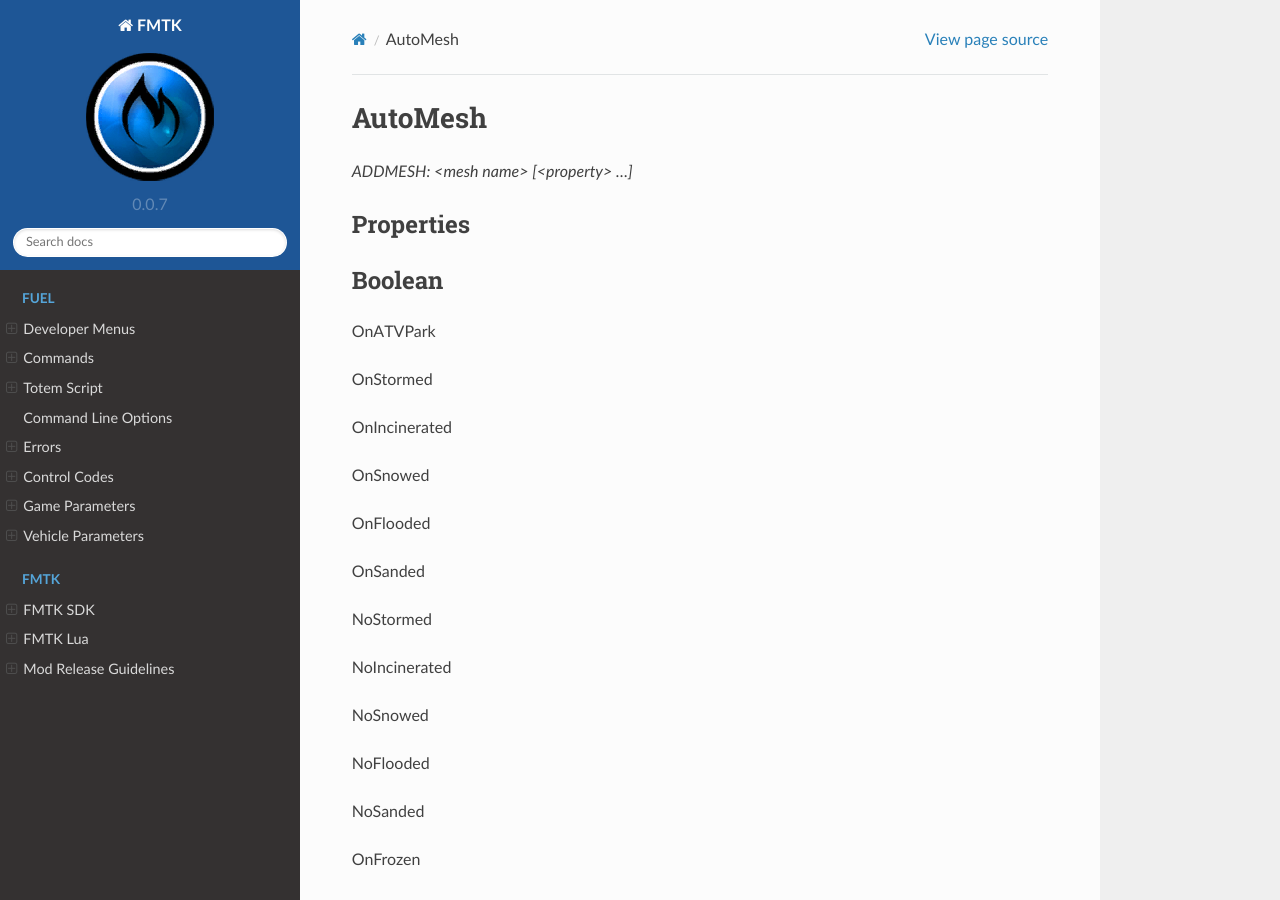
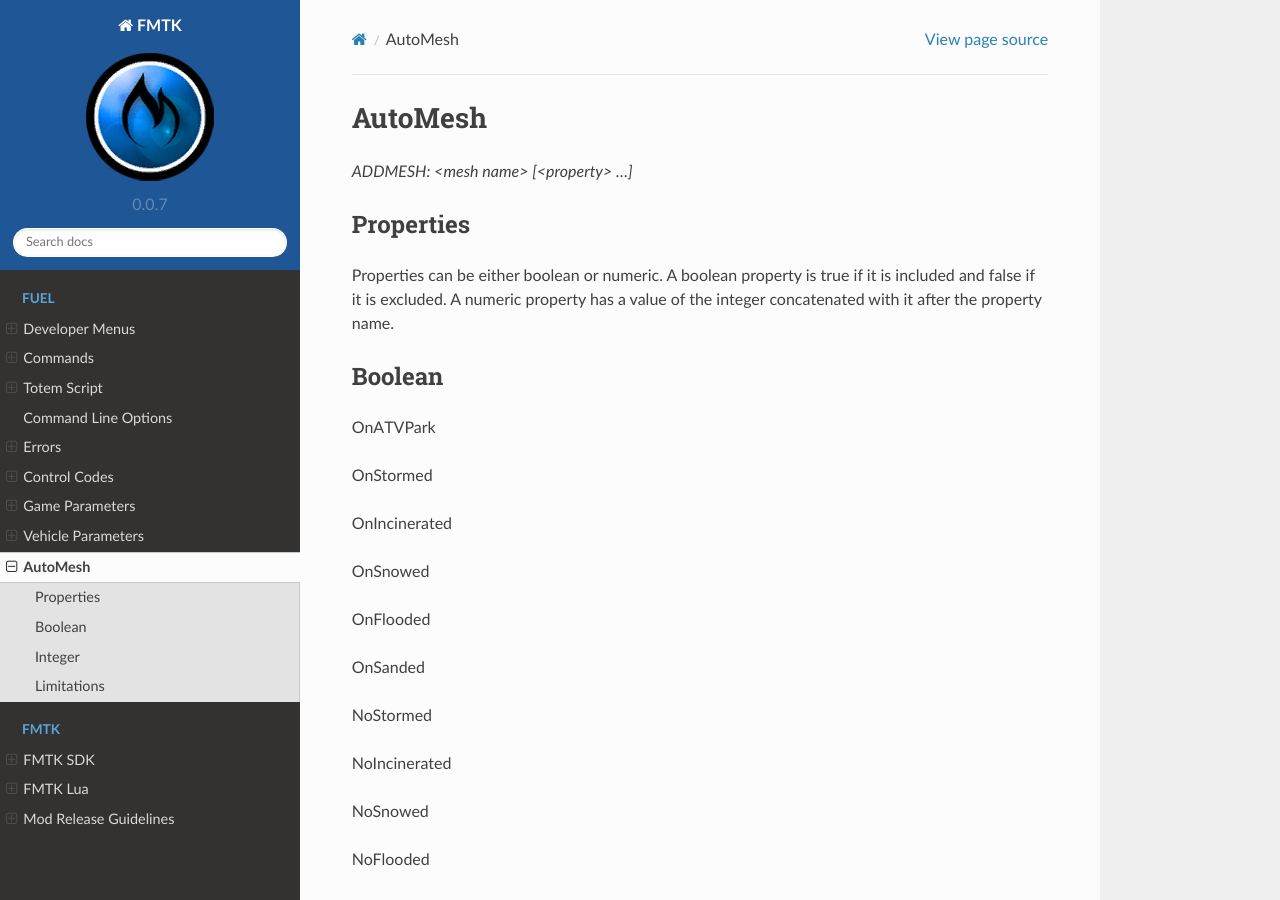
Before and after one commit to widberg/fmtk, a Sphinx documentation site: the page built from docs/source/fuelautomesh.rst, in a window 1280 px wide and 900 px high. Built offline with Sphinx 7.4.7 and the Read the Docs theme 2.0.0, drawn with Linux system fonts in a browser that asks for light colours; some of the changed text lies outside the part shown.

Commit message:
auto mesh docs

```diff
--- a/docs/source/fuelautomesh.rst
+++ b/docs/source/fuelautomesh.rst
@@ -6,7 +6,7 @@
 Properties
 ----------
 
-
+Properties can be either boolean or numeric. A boolean property is true if it is included and false if it is excluded. A numeric property has a value of the integer concatenated with it after the property name.
 
 Boolean
 -------
@@ -213,7 +213,7 @@
 // OnTerra = 1;
 // v25 = 2;
 
-Limits
-------
+Limitations
+-----------
 
-Max 512 + 1 chars for token. max 17 tokens, 1 ADDMESH:, 1 mesh name, 15 properties.
+Max 512 chars + 1 null terminator for token. Max 17 tokens, 1 ADDMESH:, 1 mesh name, 15 properties.
--- a/docs/source/index.rst
+++ b/docs/source/index.rst
@@ -14,6 +14,7 @@
    fuelcontrolcodes
    fuelgameparam
    fuelvehicleparam
+   fuelautomesh
 
 .. toctree::
    :maxdepth: 2
```
